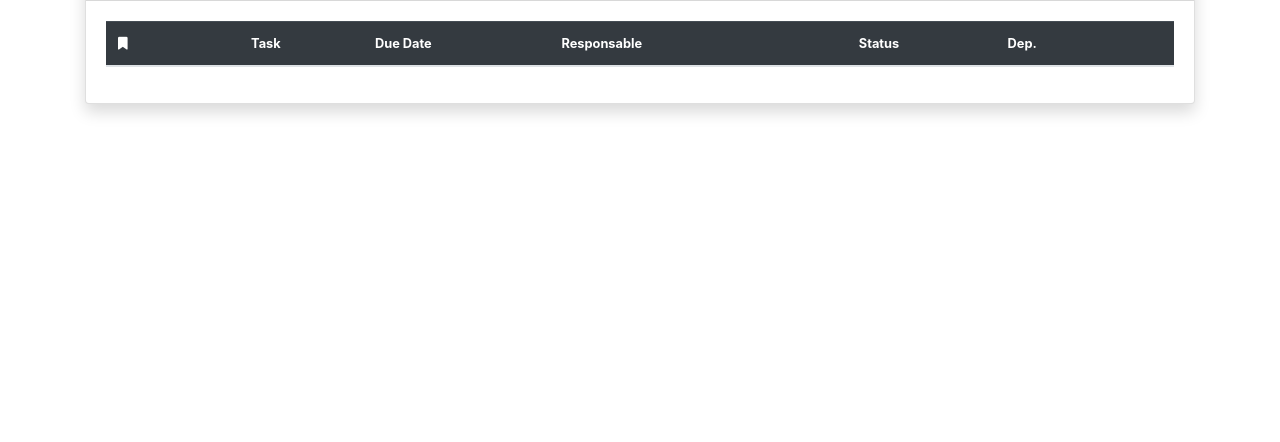
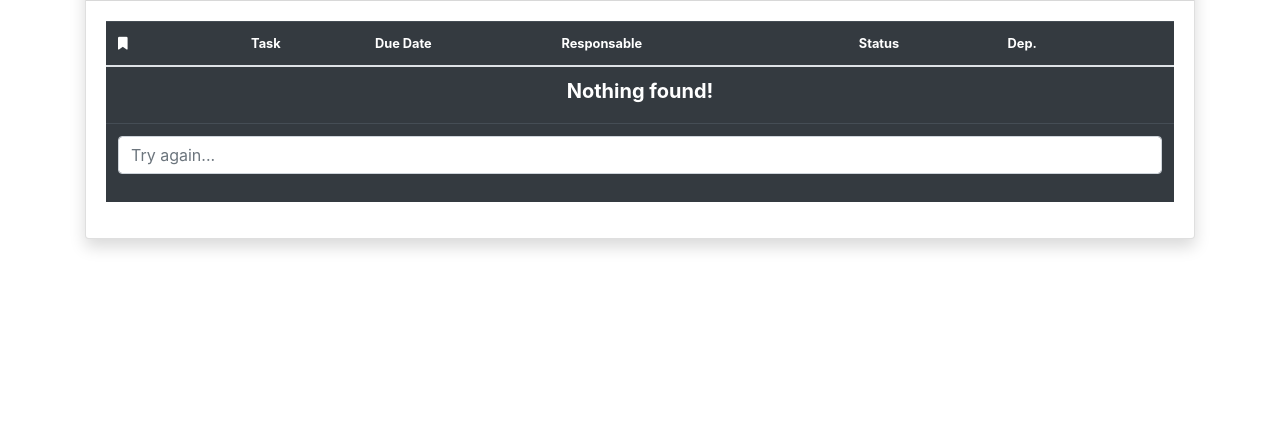
Before and after one commit to caioricciuti/simple_task, a Django app: page /task/results in a window 1280 px wide. Shown: the part 143-585 px from the top of the page. Run offline with Django 3.2, Linux system fonts and the light colour scheme; the visitor is signed in with stand-in values (Sample User, id 1); lists and menus that the app fills with data are empty; parts of the project's set-up code (start-up, migrations or seed data) failed here and were passed over; some libraries are stand-ins or nearby versions.

Commit message:
'update'

```diff
--- a/task_app/templates/task_app/task_search.html
+++ b/task_app/templates/task_app/task_search.html
@@ -28,6 +28,7 @@
           <th scope="col"></th>
       </tr>
       {% for query in object_list %}
+
       </thead>
         <tbody>
       <tr>
@@ -86,7 +87,14 @@
           <td data-toggle="tooltip" data-placement="top" title="Sorry, only the Task author can delete this."><i style="color:#CACACA " class="fas fa-trash-alt"></i></i></td>
           {% endif %}
       </tr>
-      {% endfor %}
+      {% empty %}
+      <tr><td style="text-align: center;" colspan="9"><h5><strong>Nothing found!</strong></h5></td></tr>
+      <tr><td style="content: center;" colspan="9">
+        <form class="form-group seach-form" action="{% url 'task-search' %}" method='GET'>
+          <input placeholder="Try again..." class="form-control mr-sm-2" type='text' name='q' value=''>
+          <button hidden="true" class="btn btn-outline-success my-2 my-sm-0" type='submit'><i class="fas fa-search"></i></button>
+        </form></td></tr>
+    {% endfor %}
       </tbody>
   </table>
         </div>
```
